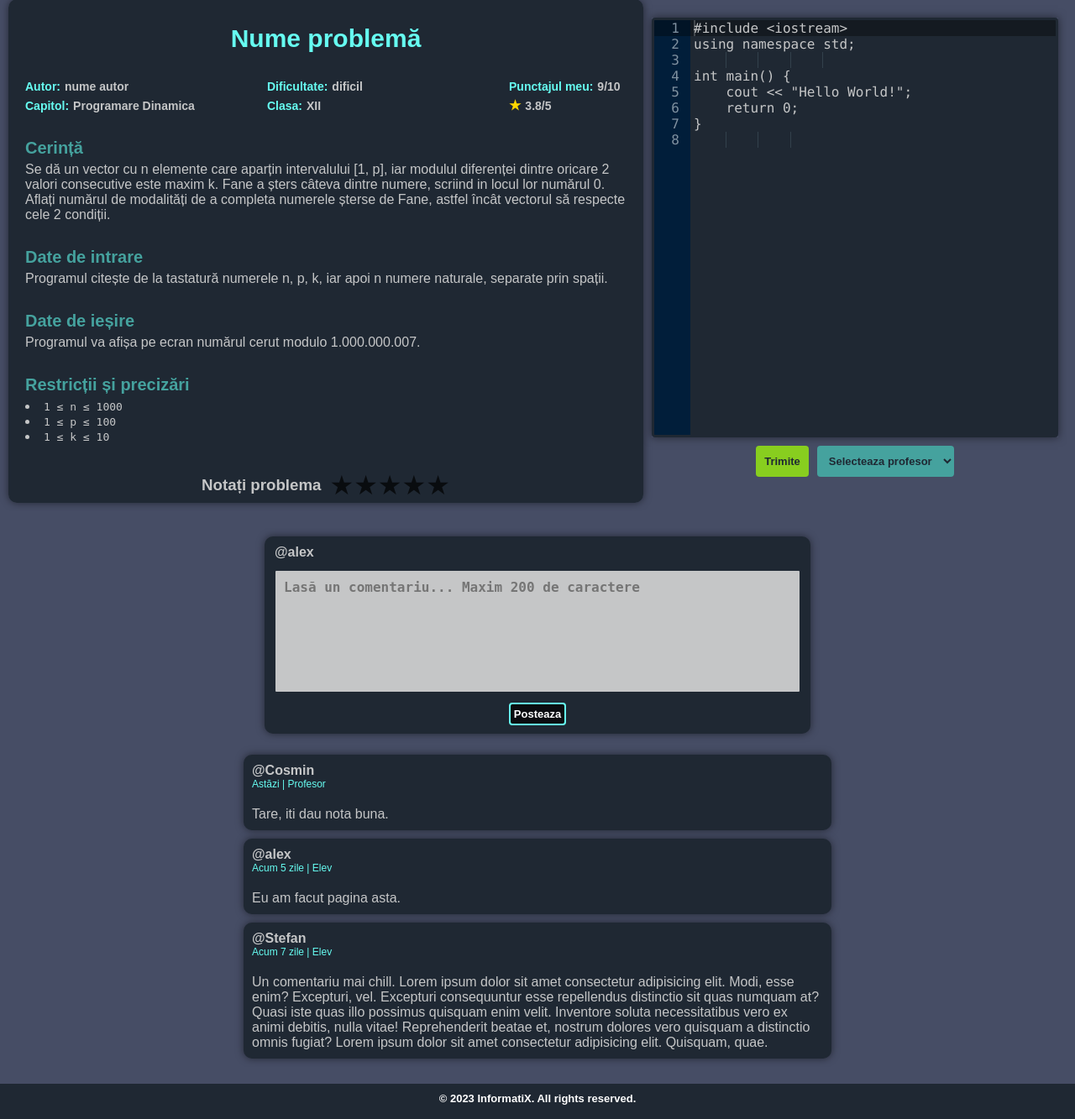
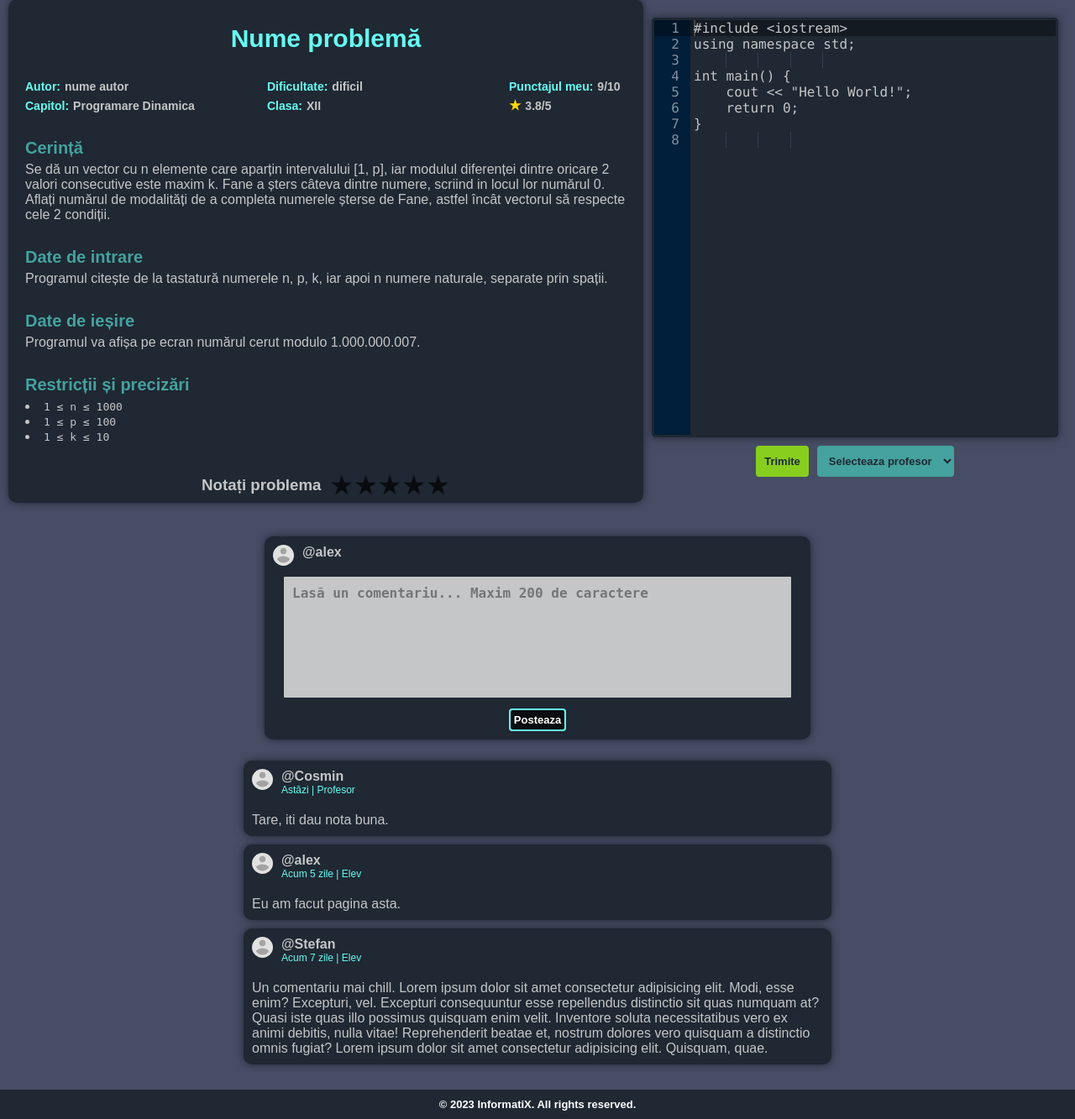
Before and after one commit to StefanUAIC/FII-TW, a web app: file problem-student.html in a window 1280 px wide. Shown: the part 100-1433 px from the top of the page at 84% size. Run offline with its HTML, style and script files only (its server is not run), Linux system fonts and the light colour scheme; some libraries are stand-ins or nearby versions.

Commit message:
added comment profile picture

```diff
--- a/problem-student.html
+++ b/problem-student.html
@@ -100,32 +100,44 @@ int main() {
     </section>
     <section class="comments-container">
         <div class="comment-posting">
+            <div class="comment-header">
+                <img src="assets/profile picture placeholder.png" alt="pfp">
                 <h3 class="comment-user-name">@alex</h3>
+            </div>
             <textarea name="comment" id="comment" placeholder="Lasă un comentariu... Maxim 200 de caractere"></textarea>
             <button class="comment-posting-button">Posteaza</button>
         </div>
 
         <div class="comment-box-container">
             <div class="comment-box">
+                <div class="comment-header">
+                    <img src="assets/profile picture placeholder.png" alt="pfp">
                     <div class="comment-data">
                         <h3 class="comment-user-name">@Cosmin</h3>
                         <div class="comment-meta">Astăzi | Profesor</div>
+                    </div>
                 </div>
                 <p class="comment-body">Tare, iti dau nota buna.</p>
             </div>
 
             <div class="comment-box">
+                <div class="comment-header">
+                    <img src="assets/profile picture placeholder.png" alt="pfp">
                     <div class="comment-data">
                         <h3 class="comment-user-name">@alex</h3>
                         <div class="comment-meta">Acum 5 zile | Elev</div>
+                    </div>
                 </div>
                 <p class="comment-body">Eu am facut pagina asta.</p>
             </div>
 
             <div class="comment-box">
+                <div class="comment-header">
+                    <img src="assets/profile picture placeholder.png" alt="pfp">
                     <div class="comment-data">
                         <h3 class="comment-user-name">@Stefan</h3>
                         <div class="comment-meta">Acum 7 zile | Elev</div>
+                    </div>
                 </div>
                 <p class="comment-body">Un comentariu mai chill. Lorem ipsum dolor sit amet consectetur adipisicing elit. Modi, esse enim? Excepturi, vel. Excepturi consequuntur esse repellendus distinctio sit quas numquam at? Quasi iste quas illo possimus quisquam enim velit. Inventore soluta necessitatibus vero ex animi debitis, nulla vitae! Reprehenderit beatae et, nostrum dolores vero quisquam a distinctio omnis fugiat? Lorem ipsum dolor sit amet consectetur adipisicing elit. Quisquam, quae.</p>
             </div>
--- a/styles/problem.css
+++ b/styles/problem.css
@@ -257,8 +257,7 @@ body{
 
 .comment-posting {
     width: 650px;
-    padding-top: 10px;
-    padding-bottom: 10px;
+    padding: 10px;
     display: flex;
     flex-direction: column;
     flex-wrap: wrap;
@@ -273,7 +272,6 @@ body{
     font-weight: bolder;
     color: var(--color-light-gray);
     align-self: flex-start;
-    padding-left: 12px;
 }
 
 .comment-posting .comment-posting-button {
@@ -307,6 +305,18 @@ body{
     font-size: large;
     resize: none;
     overflow: hidden;
+}
+
+.comment-header {
+    display: flex;
+    flex-direction: row;
+}
+
+.comment-header img {
+    width: 25px;
+    height: 25px;
+    border-radius: 50%;
+    margin-right: 10px;
 }
 
 .comment-box-container {
```
Also changed, not shown: assets/profile picture placeholder.png (added). Lines whose indentation alone changed are shown as unchanged.
